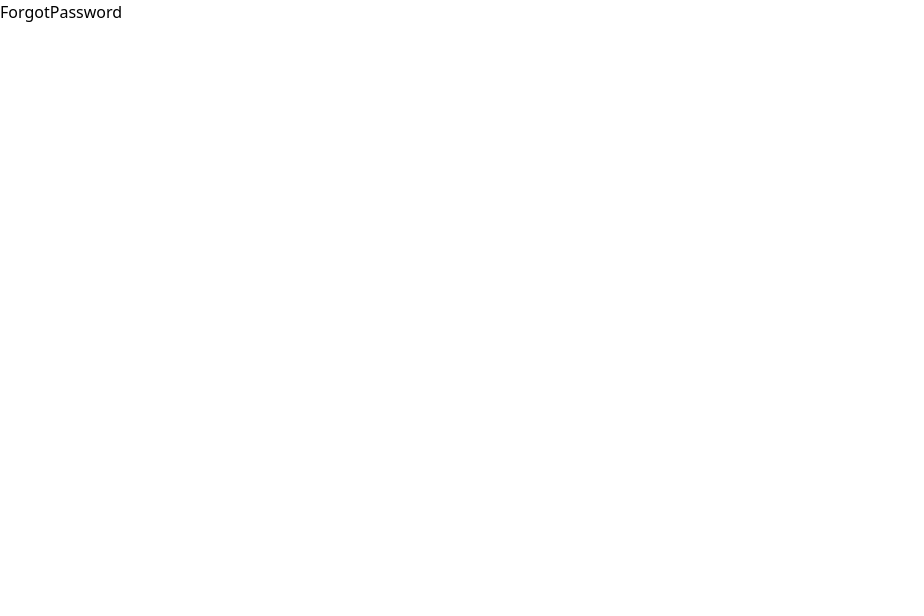
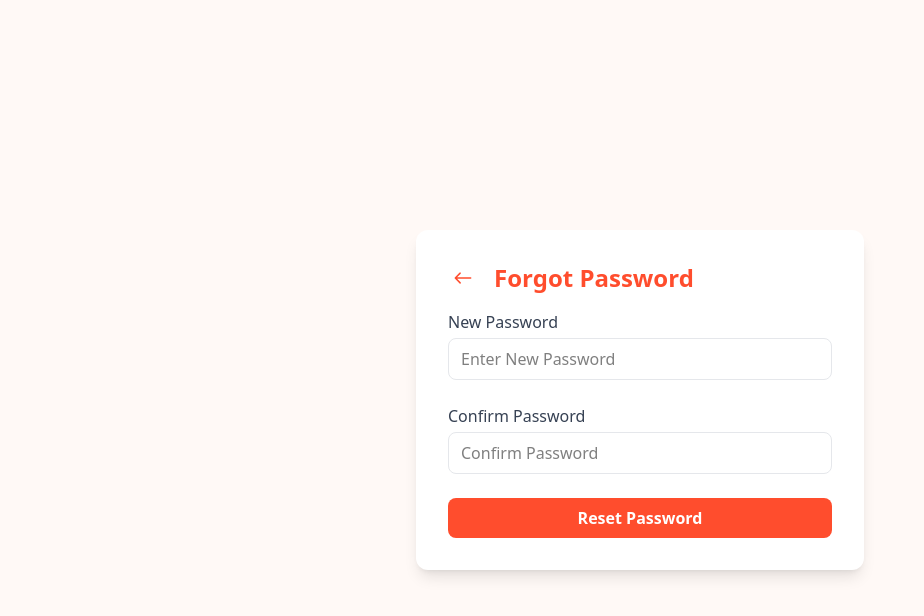
Before and after one commit to Harshitdongarwar2528/CRAVECART, a React app in the folder frontend/: page /forgot-password in a window 1280 px wide. Shown: the top 616 px of the page, without its empty margins (0-924 px from the left). Built offline with nearby package versions, Linux system fonts and the light colour scheme; the HTML template or start-up script is replaced by a standard one.

Commit message:
Done with the Forgot pass word and fixed the warnings in the pages

```diff
--- a/frontend/src/pages/ForgotPassword.jsx
+++ b/frontend/src/pages/ForgotPassword.jsx
@@ -1,8 +1,110 @@
-import React from 'react'
+import axios from 'axios';
+import React, { useState } from 'react'
+import { IoIosArrowRoundBack } from "react-icons/io";
+import { useNavigate } from 'react-router-dom';
+import { serverUrl } from '../App';
+// import { ClipLoader } from 'react-spinners';
+function ForgotPassword() {
+  const [step, setStep] = useState(3)
+  const [email, setEmail] = useState("")
+  const [otp, setOtp] = useState("")
+  const [newPassword, setNewPassword] = useState("")
+  const [confirmPassword, setConfirmPassword] = useState("")
+  const [err, setErr] = useState("")
+  const navigate = useNavigate()
+  const [loading, setLoading] = useState(false)
+  const handleSendOtp = async () => {
+    setLoading(true)
+    try {
+      const result = await axios.post(`${serverUrl}/api/auth/send-otp`, { email }, { withCredentials: true })
+      console.log(result)
+      setErr("")
+      setStep(2)
+      setLoading(false)
+    } catch (error) {
+      setErr(error.response.data.message)
+      setLoading(false)
+    }
+  }
+  const handleVerifyOtp = async () => {
+    setLoading(true)
+    try {
+      const result = await axios.post(`${serverUrl}/api/auth/verify-otp`, { email, otp }, { withCredentials: true })
+      console.log(result)
+      setErr("")
+      setStep(3)
+      setLoading(false)
+    } catch (error) {
+      setErr(error?.response?.data?.message)
+      setLoading(false)
+    }
+  }
+  const handleResetPassword = async () => {
+    if (newPassword != confirmPassword) {
+      return null
+    }
+    setLoading(true)
+    try {
+      const result = await axios.post(`${serverUrl}/api/auth/reset-password`, { email, newPassword }, { withCredentials: true })
+      setErr("")
+      console.log(result)
+      setLoading(false)
+      navigate("/signin")
+    } catch (error) {
+      setErr(error?.response?.data?.message)
+      setLoading(false)
+    }
+  }
+  return (
+    <div className='flex w-full items-center justify-center min-h-screen p-4 bg-[#fff9f6]'>
+      <div className='bg-white rounded-xl shadow-lg w-full max-w-md p-8'>
+        <div className='flex items-center  gap-4 mb-4'>
+          <IoIosArrowRoundBack size={30} className='text-[#ff4d2d] cursor-pointer' onClick={() => navigate("/signin")} />
+          <h1 className='text-2xl font-bold text-center text-[#ff4d2d]'>Forgot Password</h1>
+        </div>
+        {step == 1
+          &&
+          <div>
+            <div className='mb-6'>
+              <label htmlFor="email" className='block text-gray-700 font-medium mb-1'>Email</label>
+              <input type="email" className='w-full border border-gray-200 rounded-lg px-3 py-2 focus:outline-none  ' placeholder='Enter your Email' onChange={(e) => setEmail(e.target.value)} value={email} required />
+            </div>
+            <button className={`w-full font-semibold py-2 rounded-lg transition duration-200 bg-[#ff4d2d] text-white hover:bg-[#e64323] cursor-pointer`} onClick={handleSendOtp} disabled={loading}>
+              {loading ? <ClipLoader size={20} color='white' /> : "Send Otp"}
+            </button>
+            {err && <p className='text-red-500 text-center my-2.5'>*{err}</p>}
+          </div>}
 
-const ForgotPassword = () => {
-  return (
-    <div>ForgotPassword</div>
+        {step == 2
+          &&
+          <div>
+            <div className='mb-6'>
+              <label htmlFor="email" className='block text-gray-700 font-medium mb-1'>OTP</label>
+              <input type="email" className='w-full border border-gray-200 rounded-lg px-3 py-2 focus:outline-none  ' placeholder='Enter OTP' onChange={(e) => setOtp(e.target.value)} value={otp} required />
+            </div>
+            <button className={`w-full font-semibold py-2 rounded-lg transition duration-200 bg-[#ff4d2d] text-white hover:bg-[#e64323] cursor-pointer`} onClick={handleVerifyOtp} disabled={loading}>
+              {loading ? <ClipLoader size={20} color='white' /> : "Verify"}
+            </button>
+            {err && <p className='text-red-500 text-center my-2.5'>*{err}</p>}
+          </div>}
+        {step == 3
+          &&
+          <div>
+            <div className='mb-6'>
+              <label htmlFor="newPassword" className='block text-gray-700 font-medium mb-1'>New Password</label>
+              <input type="email" className='w-full border border-gray-200 rounded-lg px-3 py-2 focus:outline-none  ' placeholder='Enter New Password' onChange={(e) => setNewPassword(e.target.value)} value={newPassword} />
+            </div>
+            <div className='mb-6'>
+              <label htmlFor="ConfirmPassword" className='block text-gray-700 font-medium mb-1'>Confirm Password</label>
+              <input type="email" className='w-full border border-gray-200 rounded-lg px-3 py-2 focus:outline-none  ' placeholder='Confirm Password' onChange={(e) => setConfirmPassword(e.target.value)} value={confirmPassword} required />
+            </div>
+            <button className={`w-full font-semibold py-2 rounded-lg transition duration-200 bg-[#ff4d2d] text-white hover:bg-[#e64323] cursor-pointer`} onClick={handleResetPassword} disabled={loading}>
+              {loading ? <ClipLoader size={20} color='white' /> : "Reset Password"}
+            </button>
+            {err && <p className='text-red-500 text-center my-2.5'>*{err}</p>}
+          </div>}
+      </div>
+    </div>
   )
 }
 
--- a/frontend/src/pages/SignIn.jsx
+++ b/frontend/src/pages/SignIn.jsx
@@ -36,7 +36,7 @@ function SignIn() {
 
   return (
     <div className='min-h-screen w-full flex items-center justify-center p-4' style={{ backgroundColor: bgColor }}>
-      <div className={`bg-white rounded-xl shadow-lg w-full max-w-md p-8 border-[1px] `} style={{
+      <div className={`bg-white rounded-xl shadow-lg w-full max-w-md p-8 border `} style={{
         border: `1px solid ${borderColor}`
       }}>
         <h1 className={`text-3xl font-bold mb-2 `} style={{ color: primaryColor }}>CraveCart</h1>
@@ -57,7 +57,7 @@ function SignIn() {
           <div className='relative'>
             <input type={`${showPassword ? "text" : "password"}`} className='w-full border rounded-lg px-3 py-2 focus:outline-none pr-10' placeholder='Enter your password' style={{ border: `1px solid ${borderColor}` }} onChange={(e) => setPassword(e.target.value)} value={password} required />
 
-            <button className='absolute right-3 cursor-pointer top-[14px] text-gray-500' onClick={() => setShowPassword(prev => !prev)}>{!showPassword ? <FaRegEye /> : <FaRegEyeSlash />}</button>
+            <button className='absolute right-3 cursor-pointer top-3.5 text-gray-500' onClick={() => setShowPassword(prev => !prev)}>{!showPassword ? <FaRegEye /> : <FaRegEyeSlash />}</button>
           </div>
         </div>
                         <div className='text-right mb-4 cursor-pointer text-[#ff4d2d] font-medium' onClick={()=>navigate("/forgot-password")}>
```
